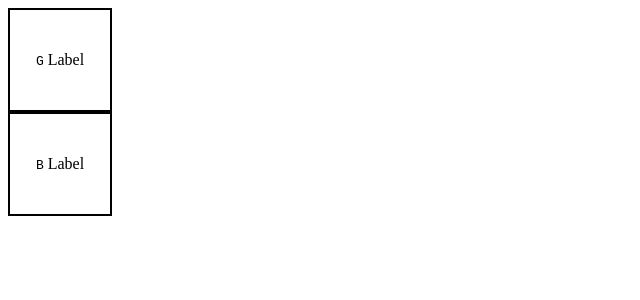
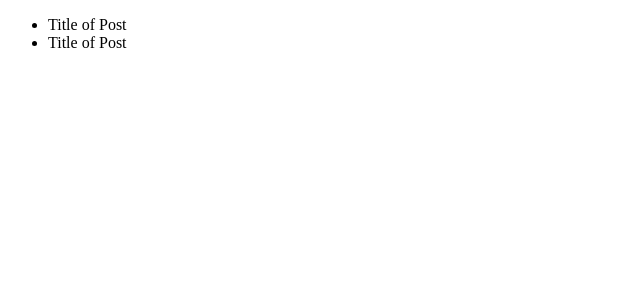
Before and after one commit to arbuzyul/drumkit, a Jekyll site: the page built from index.md, in a window 1280 px wide. Shown: the top 300 px of the page, without its empty margins (0-640 px from the left). Built offline with Jekyll 4.4.1, drawn with Linux system fonts in a browser that asks for light colours.

Commit message:
Update default.html

```diff
--- a/_layouts/default.html
+++ b/_layouts/default.html
@@ -49,18 +49,16 @@ function removeTransition(e) {
 <body>
 
  <!-- Keys -->
-<div class="keys">
-    <div data-key="71" class="key">
-      <kbd>G</kbd>
-      <span class="sound">Label</span>
-    </div>
-</div>
-<div class="keys">
-    <div data-key="66" class="key">
-      <kbd>B</kbd>
-      <span class="sound">Label</span>
-    </div>
-</div>
+
+        <ul>
+
+    {% for post in site.posts %}
+            <li> Title of Post </li>
+
+
+
+        {% endfor %}
+             </ul>
 
 <!-- Sounds -->
 <audio data-key="71" src="https://s3-us-west-2.amazonaws.com/s.cdpn.io/1145795/clap.wav"></audio>
```
